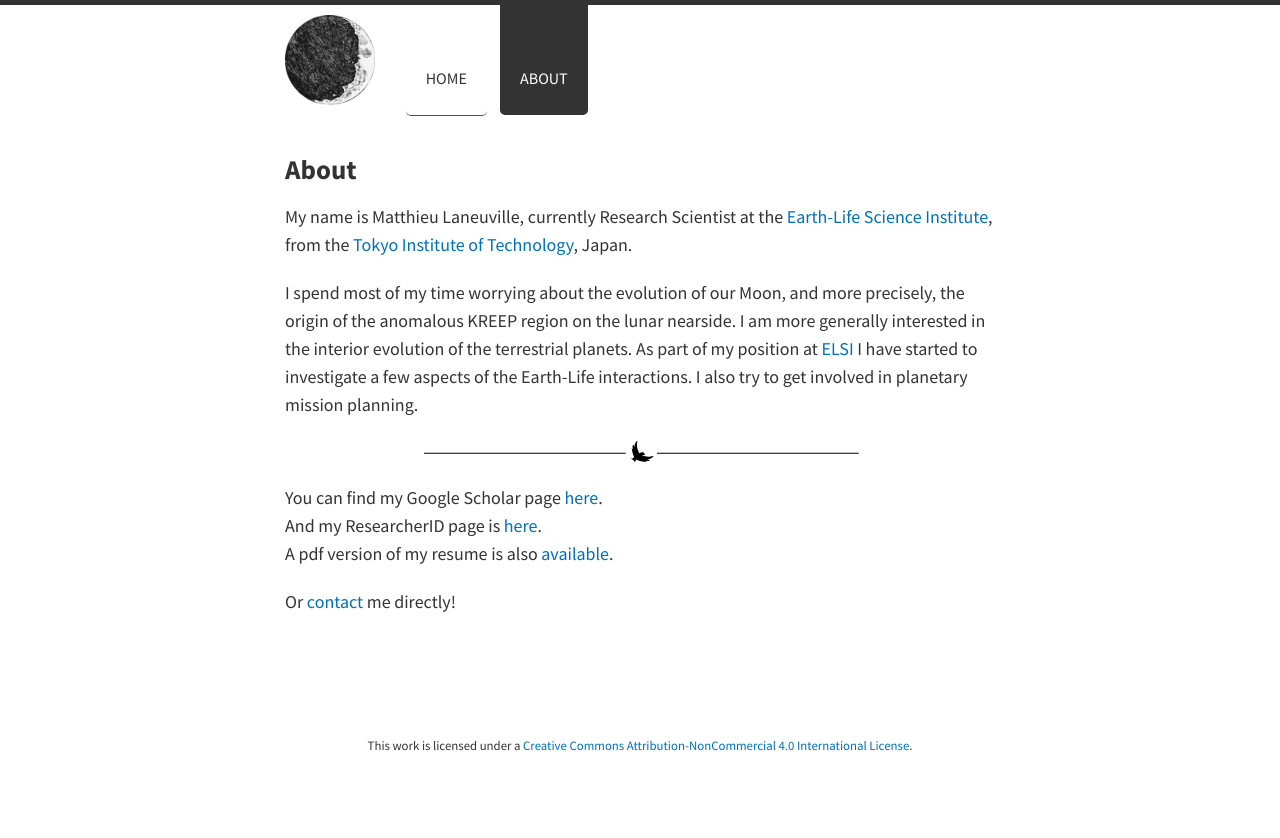
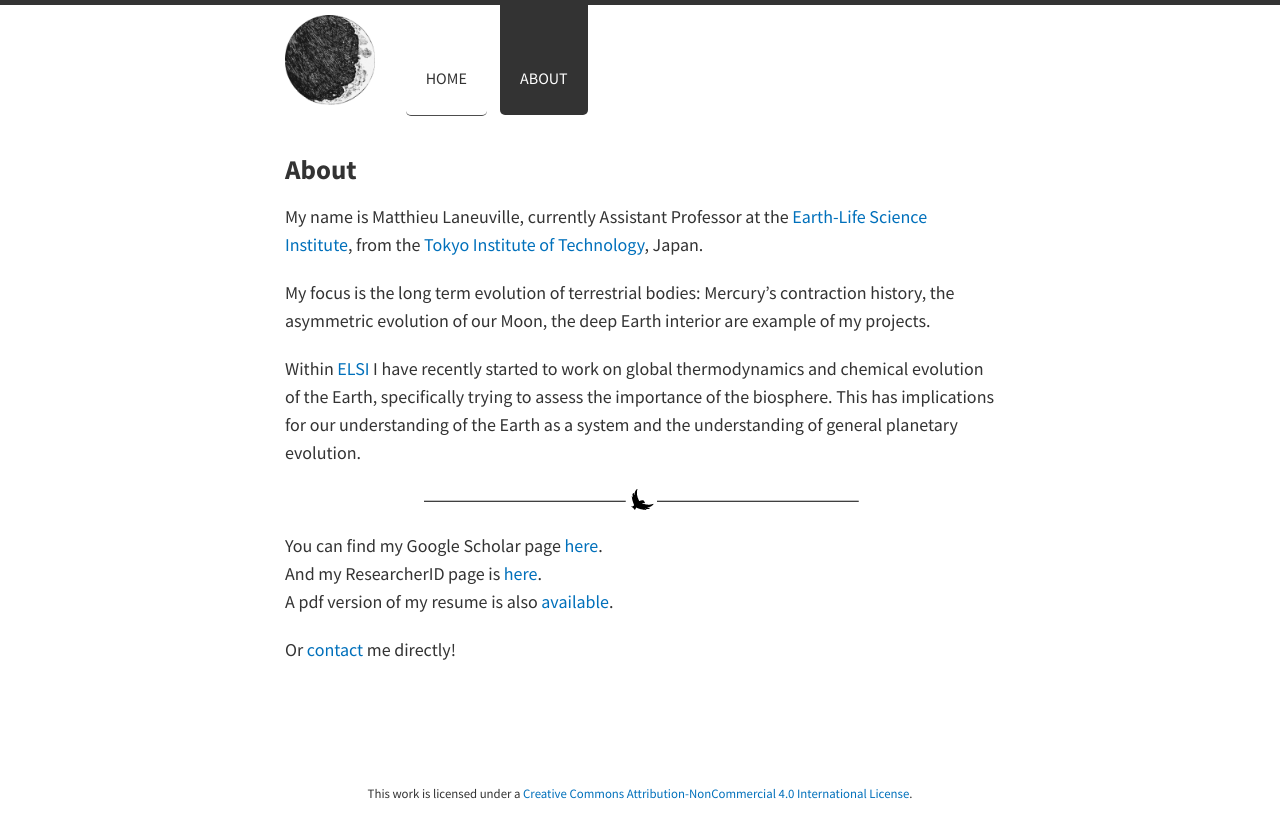
Before and after one commit to mlaneuville/mlaneuville.github.io, a Jekyll site: the page built from about/index.md, in a window 1280 px wide. Shown: the top 838 px of the page. Built offline with Jekyll 4.4.1, drawn with Linux system fonts in a browser that asks for light colours; nearby versions of some CDN libraries; Markdown is read by kramdown in place of the engine named in the settings.

Commit message:
updated about page

```diff
--- a/about/index.md
+++ b/about/index.md
@@ -3,15 +3,17 @@ layout: page
 title: About
 ---
 
-My name is Matthieu Laneuville, currently Research Scientist at the [Earth-Life Science
+My name is Matthieu Laneuville, currently Assistant Professor at the [Earth-Life Science
 Institute](http://elsi.jp/en/), from the [Tokyo Institute of
 Technology](http://www.titech.ac.jp/english/), Japan.
 
-I spend most of my time worrying about the evolution of our Moon, and more precisely, the origin of
-the anomalous KREEP region on the lunar nearside. I am more generally interested in the interior
-evolution of the terrestrial planets. As part of my position at [ELSI](http://elsi.jp/en/) I have
-started to investigate a few aspects of the Earth-Life interactions. I also try to get involved in
-planetary mission planning.
+My focus is the long term evolution of terrestrial bodies: Mercury's contraction history, the
+asymmetric evolution of our Moon, the deep Earth interior are example of my projects.
+
+Within [ELSI](http://elsi.jp/en/) I have recently started to work on global thermodynamics and
+chemical evolution of the Earth, specifically trying to assess the importance of the biosphere. This
+has implications for our understanding of the Earth as a system and the understanding of general
+planetary evolution.
 
 ---
 
```
